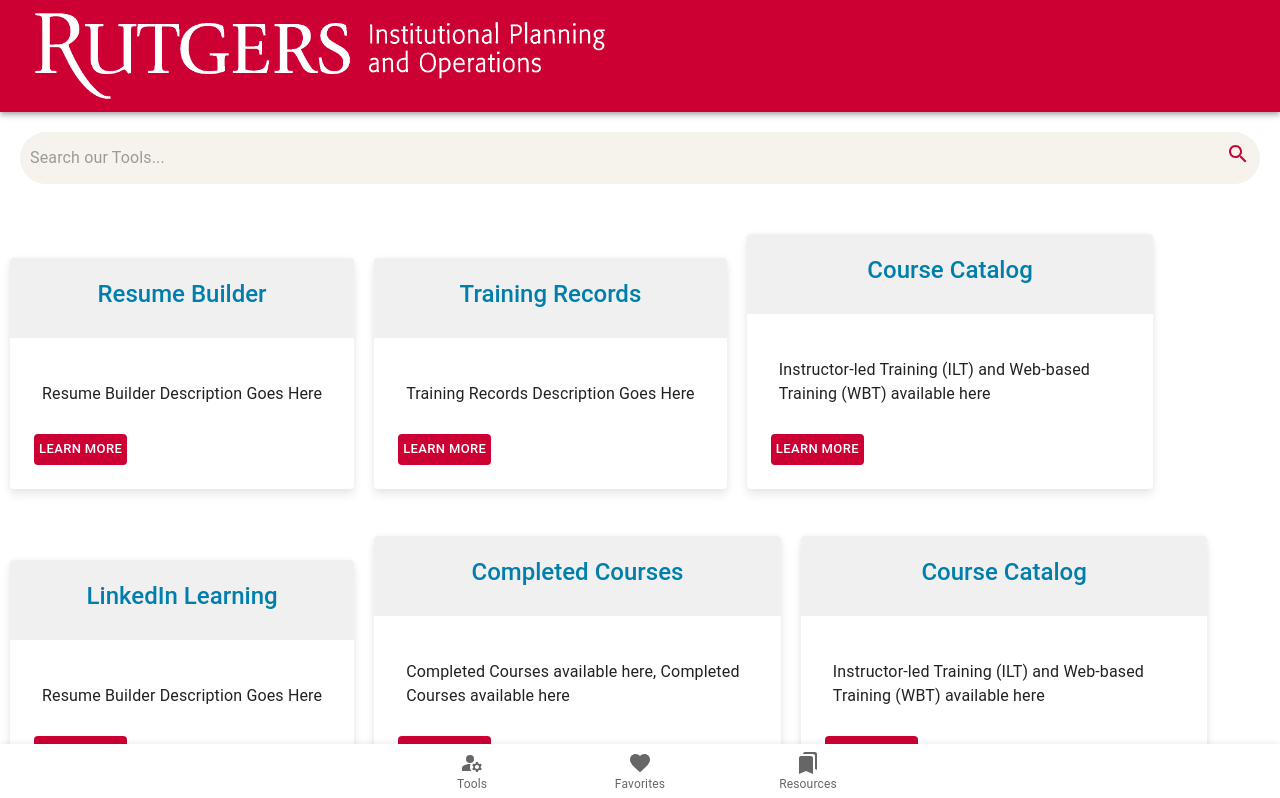
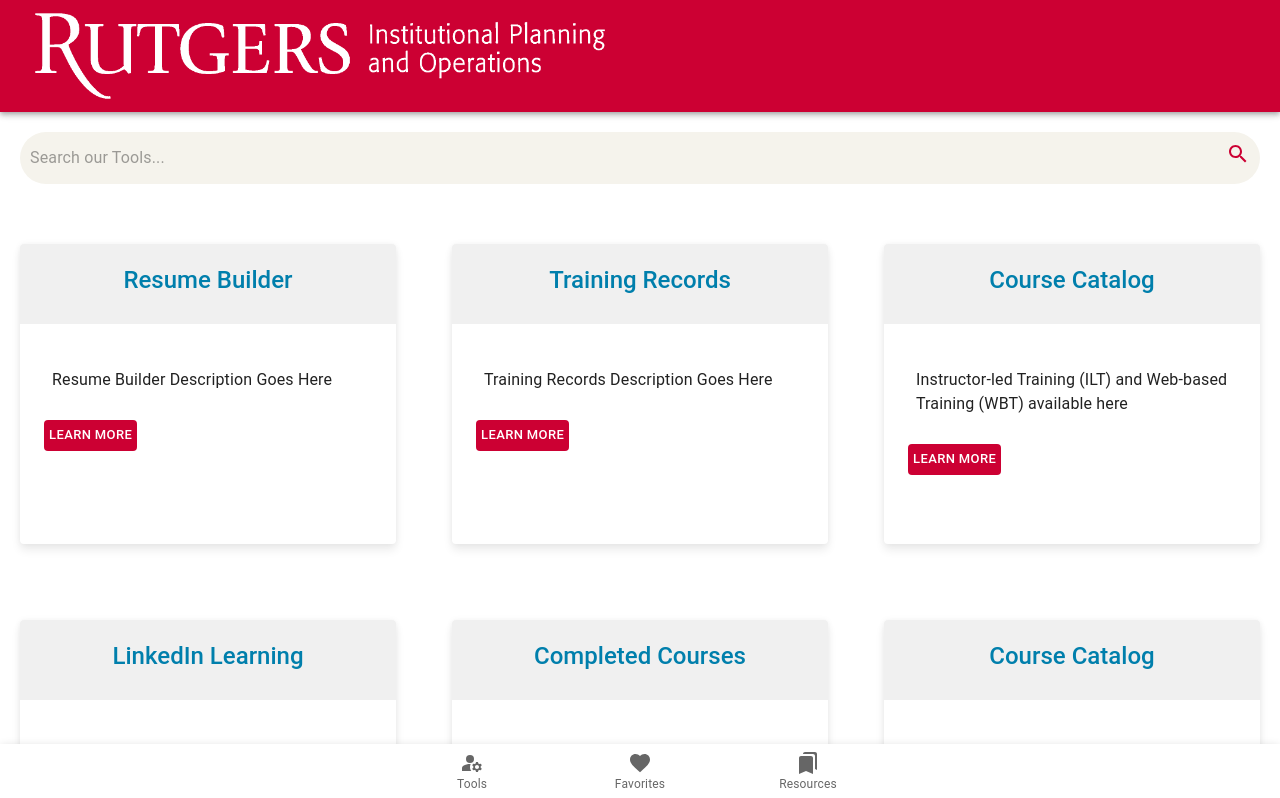
Before and after one commit to ipobm839/ipo_rutgers, a React (Create React App) app: page /tab1 in a window 1280 px wide. Shown: the top 798 px of the page. Built offline with nearby package versions, Linux system fonts and the light colour scheme.

Commit message:
updated grid, working

```diff
--- a/src/views/Tab1.js
+++ b/src/views/Tab1.js
@@ -35,12 +35,12 @@
     fontWeight: 600,
   },
   cardImage: {
-    // width: "300px",
+    height: "300px",
     textAlign: "center",
     boxShadow: "0 6px 10px rgba(0,0,0,.08), 0 0 6px rgba(0,0,0,.05)",
     transition:
       ".3s transform cubic-bezier(.155,1.105,.295,1.12),.3s box-shadow,.3s -webkit-transform cubic-bezier(.155,1.105,.295,1.12)",
-    margin: "10px",
+    margin: "20px",
     "&:hover": {
       transform: "scale(1.03)",
       boxShadow: "0 10px 20px rgba(0,0,0,.12), 0 4px 8px rgba(0,0,0,.06)",
@@ -105,6 +105,7 @@
         <SearchBar onSearch={setSearchValue} value={searchValue} />
         <>
           <Grid>
+          <Grid container spacing={2} alignItems="stretch">
             {myPathRutgersData &&
               myPathRutgersData
                 // .filter(filterNames)
@@ -112,6 +113,7 @@
                 .map((i, index) => {
                   return (
                     <Grid item xs={12} sm={4} key={index} className={classes.appCard}>
+
                       <Card className={classes.cardImage}>
                         <CardActionArea>
                           <Typography
@@ -145,6 +147,7 @@
                     </Grid>
                   );
                 })}
+                </Grid>
           </Grid>
           <div>
             <Pagination
```
